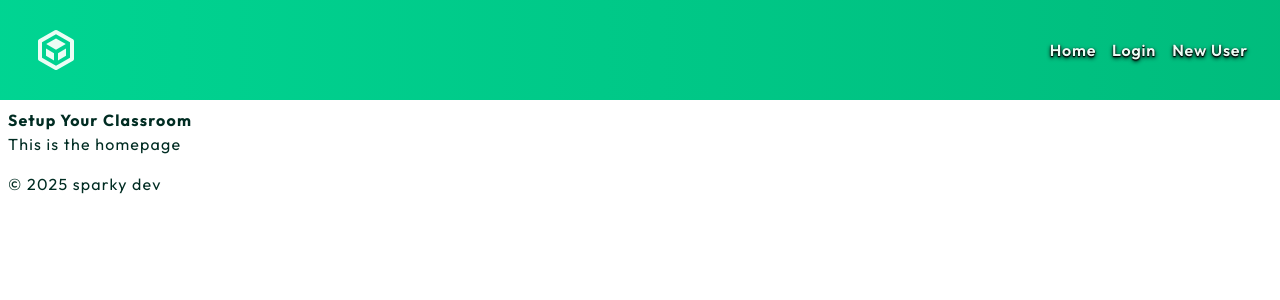
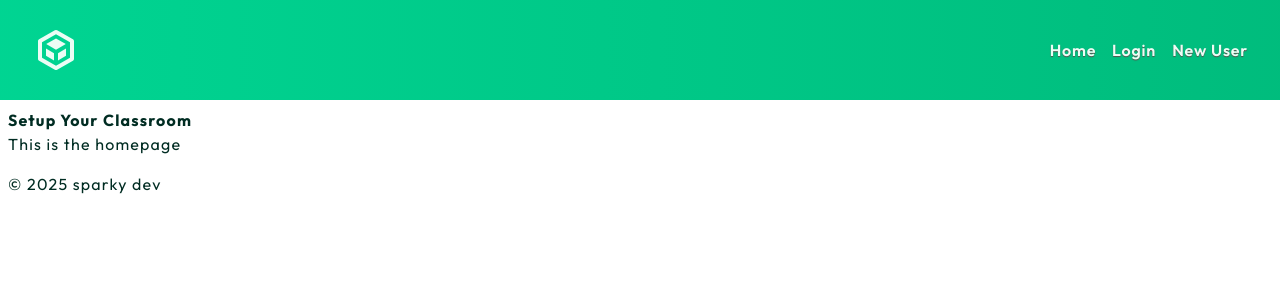
Before and after one commit to sparky9043/12-math-problem-generator, a React (Vite) app in the folder frontend/: page / in a window 1280 px wide. Shown: the top 300 px of the page. Built offline with nearby package versions, Linux system fonts and the light colour scheme.

Commit message:
adjust text shadow to be more  gray

```diff
--- a/frontend/src/components/NavBar.tsx
+++ b/frontend/src/components/NavBar.tsx
@@ -20,7 +20,7 @@ const NavBar = (props: NavBarProps) => {
   }, [props, isExpired])
 
   return (
-    <nav className="flex justify-between p-8 h-1/8 items-center bg-linear-to-r from-emerald-400 to-emerald-500 text-emerald-50 font-semibold text-shadow-md text-shadow-black tracking-wider">
+    <nav className="flex justify-between p-8 h-1/8 items-center bg-linear-to-r from-emerald-400 to-emerald-500 text-emerald-50 font-semibold text-shadow-xs text-shadow-stone-600 tracking-wider">
       <Toaster />
       <h2>
         <div>
```
